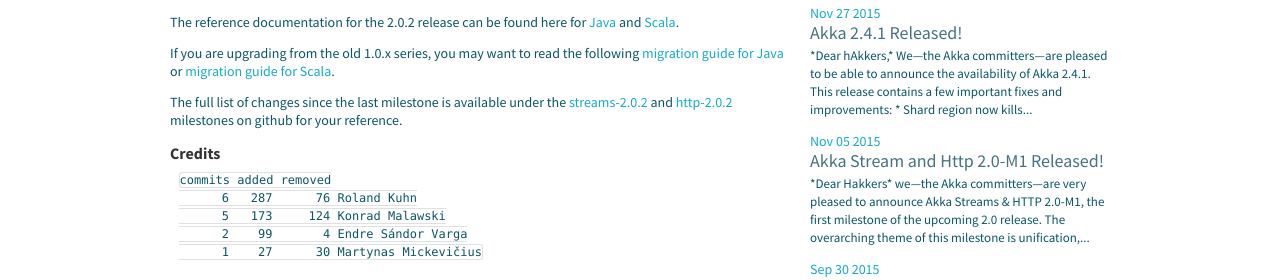
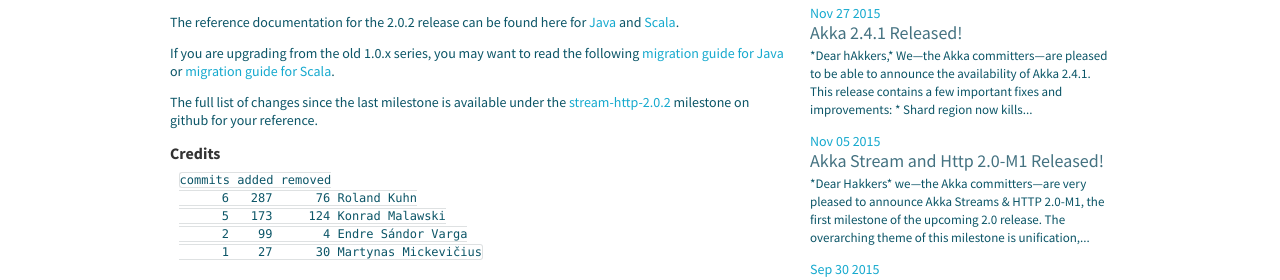
Before and after one commit to raboof/akka.github.com, a Jekyll site: the page built from news/_posts/2015-01-14-akka-streams-2.0.2-released.md, in a window 1280 px wide. Shown: the part 459-739 px from the top of the page. Built offline with Jekyll 4.4.1, drawn with Linux system fonts in a browser that asks for light colours.

Commit message:
Fix link to 2.0.2 milestone

```diff
--- a/news/_posts/2015-01-14-akka-streams-2.0.2-released.md
+++ b/news/_posts/2015-01-14-akka-streams-2.0.2-released.md
@@ -25,8 +25,7 @@
 [migration guide for Java](http://doc.akka.io/docs/akka-stream-and-http-experimental/2.0.2/java/migration-guide-1.0-2.x-java.html)
 or [migration guide for Scala](http://doc.akka.io/docs/akka-stream-and-http-experimental/2.0.2/scala/migration-guide-1.0-2.x-scala.html).
 
-The full list of changes since the last milestone is available under the [streams-2.0.2](https://github.com/akka/akka/issues?q=is%3Aissue+milestone%3Astreams-2.0.2+is%3Aclosed)
-and [http-2.0.2](https://github.com/akka/akka/issues?q=is%3Aissue+milestone%3Ahttp-2.0.2+is%3Aclosed) milestones on github for your reference.
+The full list of changes since the last milestone is available under the [stream-http-2.0.2](https://github.com/akka/akka/issues?q=is%3Aissue+milestone%3Astream-http-2.0.2+is%3Aclosed) milestone on github for your reference.
 
 #### Credits ####
 
```
